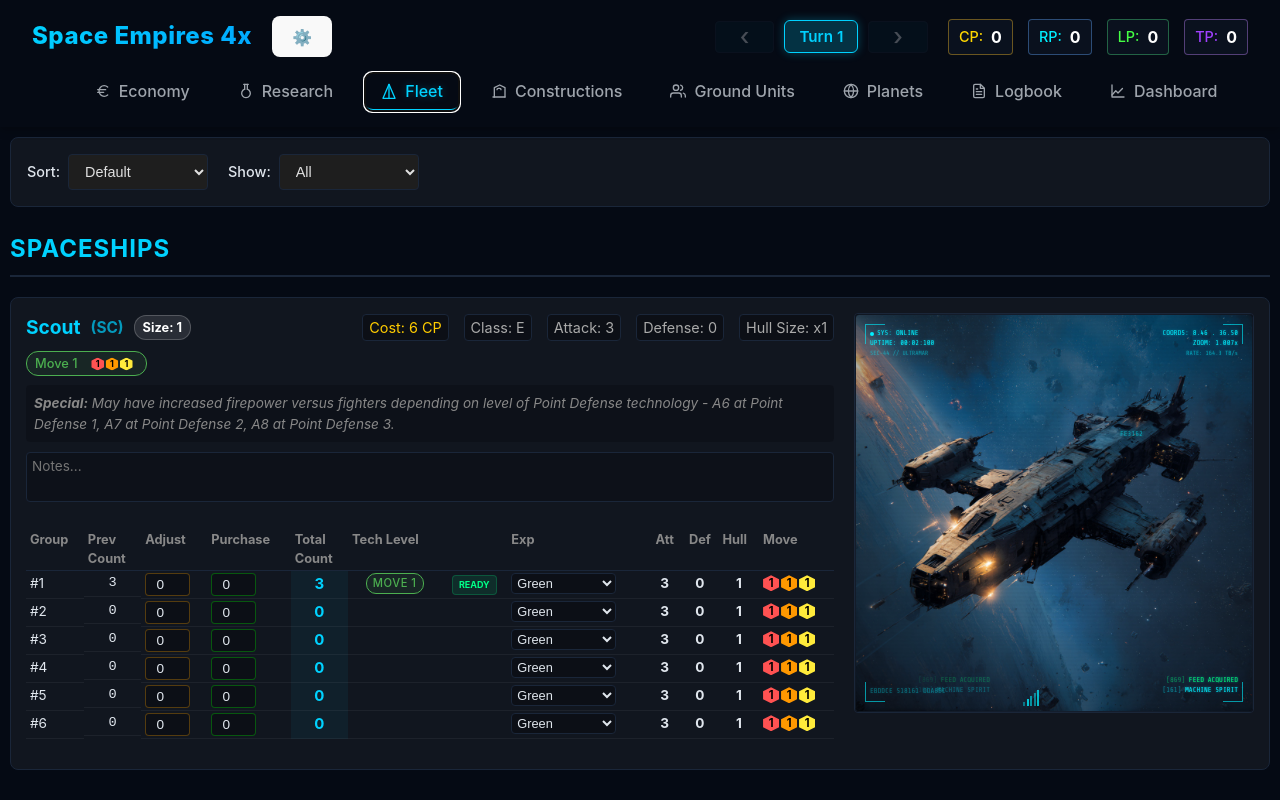
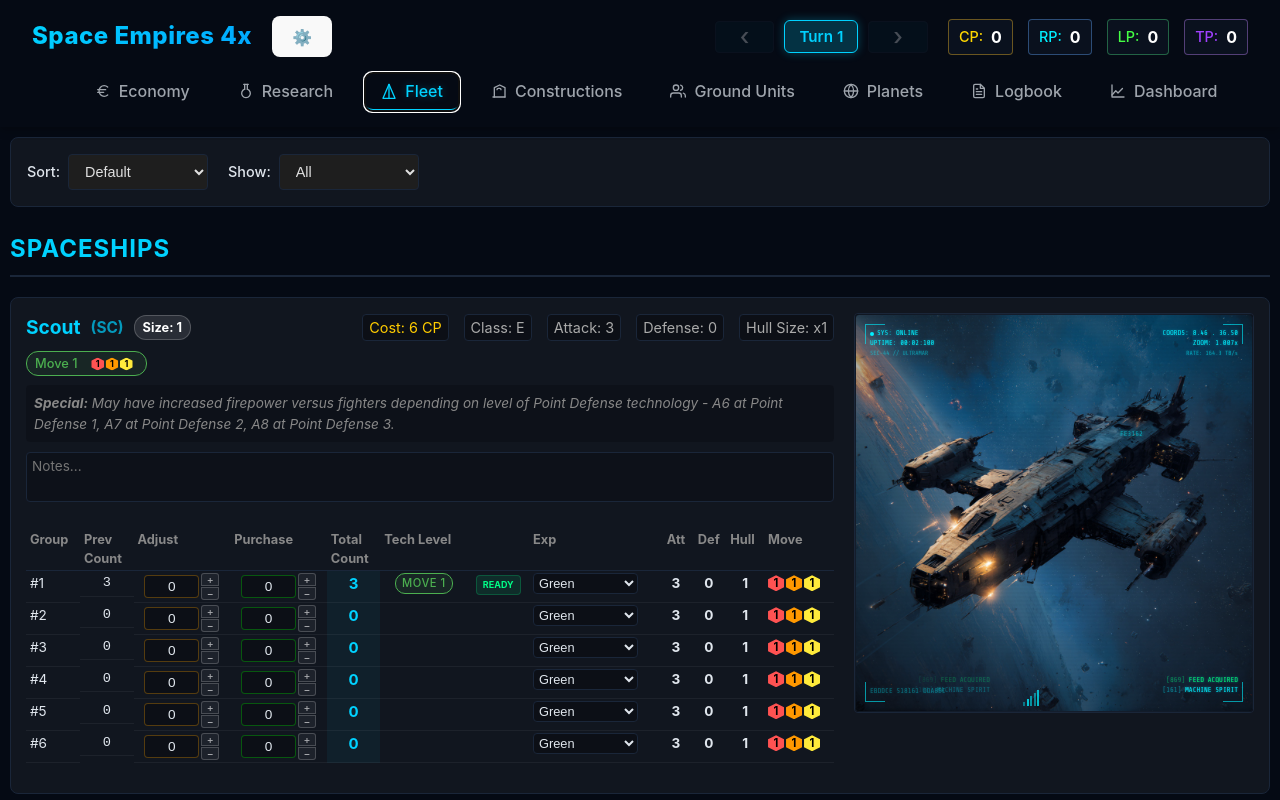
Before and after one commit to Leonidas300DH/4XManager, a React (Vite) app: page / in a window 1280 px wide. Both pictures are taken after a click on the button "Fleet". Built offline with nearby package versions, Linux system fonts and the light colour scheme.

Commit message:
feat: add +/- buttons to Adjust/Purchase columns in Fleet, Constructions, Ground Units tabs

```diff
--- a/src/components/FleetTab.css
+++ b/src/components/FleetTab.css
@@ -235,7 +235,7 @@
 }
 
 .count-input {
-    width: 45px;
+    width: 55px;
     background: rgba(0, 0, 0, 0.3);
     border: 1px solid var(--border-color);
     color: var(--text-color);
@@ -243,6 +243,71 @@
     border-radius: 4px;
     text-align: center;
     font-size: 0.85rem;
+    /* Hide native spinner arrows */
+    -moz-appearance: textfield;
+}
+
+.count-input::-webkit-outer-spin-button,
+.count-input::-webkit-inner-spin-button {
+    -webkit-appearance: none;
+    margin: 0;
+}
+
+/* Fleet Input Wrapper with +/- Buttons */
+.fleet-input-wrapper {
+    display: flex;
+    align-items: center;
+    justify-content: center;
+    gap: 2px;
+    position: relative;
+}
+
+.fleet-adj-buttons {
+    display: flex;
+    flex-direction: column;
+    gap: 1px;
+}
+
+.fleet-adj-btn {
+    width: 18px;
+    height: 13px;
+    padding: 0;
+    border: 1px solid rgba(255, 255, 255, 0.2);
+    background: rgba(255, 255, 255, 0.05);
+    color: rgba(255, 255, 255, 0.6);
+    font-size: 0.65rem;
+    line-height: 1;
+    cursor: pointer;
+    display: flex;
+    align-items: center;
+    justify-content: center;
+    transition: all 0.15s;
+}
+
+.fleet-adj-btn:hover {
+    background: rgba(255, 255, 255, 0.15);
+    color: white;
+    border-color: rgba(255, 255, 255, 0.4);
+}
+
+.fleet-adj-plus {
+    border-radius: 3px 3px 0 0;
+}
+
+.fleet-adj-minus {
+    border-radius: 0 0 3px 3px;
+}
+
+/* Adjust button colors */
+.fleet-input-wrapper:has(.adjust-input) .fleet-adj-btn:hover {
+    border-color: #ff9800;
+    color: #ff9800;
+}
+
+/* Purchase button colors */
+.fleet-input-wrapper:has(.purchase-input) .fleet-adj-btn:hover {
+    border-color: #4caf50;
+    color: #4caf50;
 }
 
 .purchase-input {
--- a/src/components/FleetTab.tsx
+++ b/src/components/FleetTab.tsx
@@ -798,6 +798,7 @@ export const FleetTab: React.FC<FleetTabProps> = ({ currentTurn, onUpdate, turnI
                                                     <td>#{groupId}</td>
                                                     <td className="fixed-value">{prevCountValue}</td>
                                                     <td>
+                                                        <div className="fleet-input-wrapper">
                                                             <input
                                                                 type="number"
                                                                 className="count-input adjust-input"
@@ -805,8 +806,16 @@ export const FleetTab: React.FC<FleetTabProps> = ({ currentTurn, onUpdate, turnI
                                                                 disabled={readOnly}
                                                                 onChange={(e) => handleGroupUpdate(ship.acronym, groupId, 'adjust', parseInt(e.target.value) || 0)}
                                                             />
+                                                            {!readOnly && (
+                                                                <div className="fleet-adj-buttons">
+                                                                    <button className="fleet-adj-btn fleet-adj-plus" onClick={() => handleGroupUpdate(ship.acronym, groupId, 'adjust', (group.adjust || 0) + 1)}>+</button>
+                                                                    <button className="fleet-adj-btn fleet-adj-minus" onClick={() => handleGroupUpdate(ship.acronym, groupId, 'adjust', (group.adjust || 0) - 1)}>−</button>
+                                                                </div>
+                                                            )}
+                                                        </div>
                                                     </td>
                                                     <td>
+                                                        <div className="fleet-input-wrapper">
                                                             <input
                                                                 type="number"
                                                                 className={`count-input purchase-input ${isLocked ? 'locked' : ''}`}
@@ -815,6 +824,13 @@ export const FleetTab: React.FC<FleetTabProps> = ({ currentTurn, onUpdate, turnI
                                                                 onChange={(e) => handleGroupUpdate(ship.acronym, groupId, 'purchase', parseInt(e.target.value) || 0)}
                                                                 min="0"
                                                             />
+                                                            {!isLocked && !readOnly && (
+                                                                <div className="fleet-adj-buttons">
+                                                                    <button className="fleet-adj-btn fleet-adj-plus" onClick={() => handleGroupUpdate(ship.acronym, groupId, 'purchase', (group.purchase || 0) + 1)}>+</button>
+                                                                    <button className="fleet-adj-btn fleet-adj-minus" onClick={() => handleGroupUpdate(ship.acronym, groupId, 'purchase', Math.max(0, (group.purchase || 0) - 1))}>−</button>
+                                                                </div>
+                                                            )}
+                                                        </div>
                                                     </td>
                                                     <td className="total-count-cell">
                                                         <span className="total-count-value">
```
Lines whose indentation alone changed are shown as unchanged.
